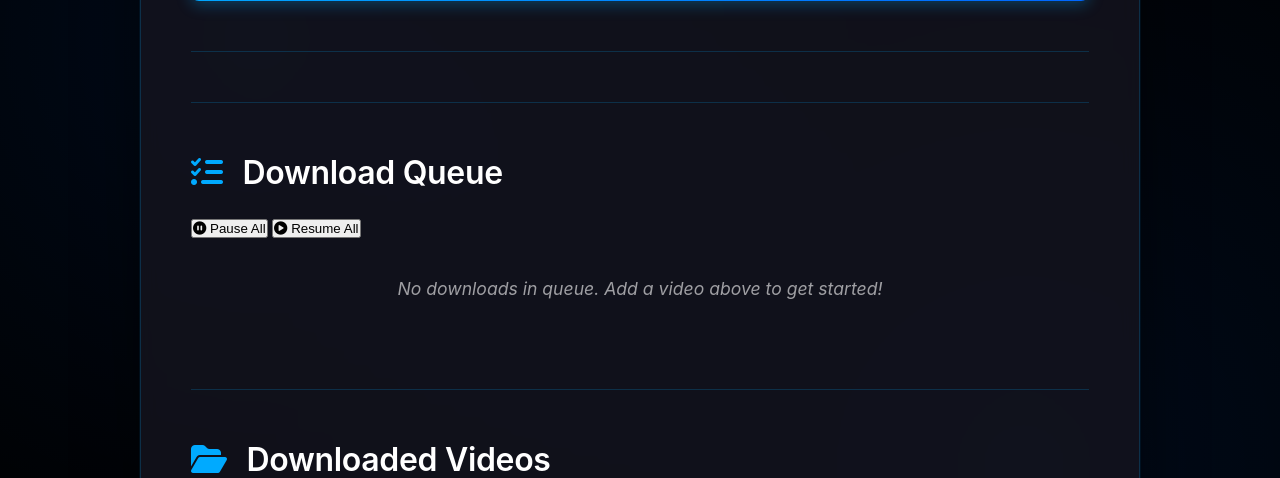
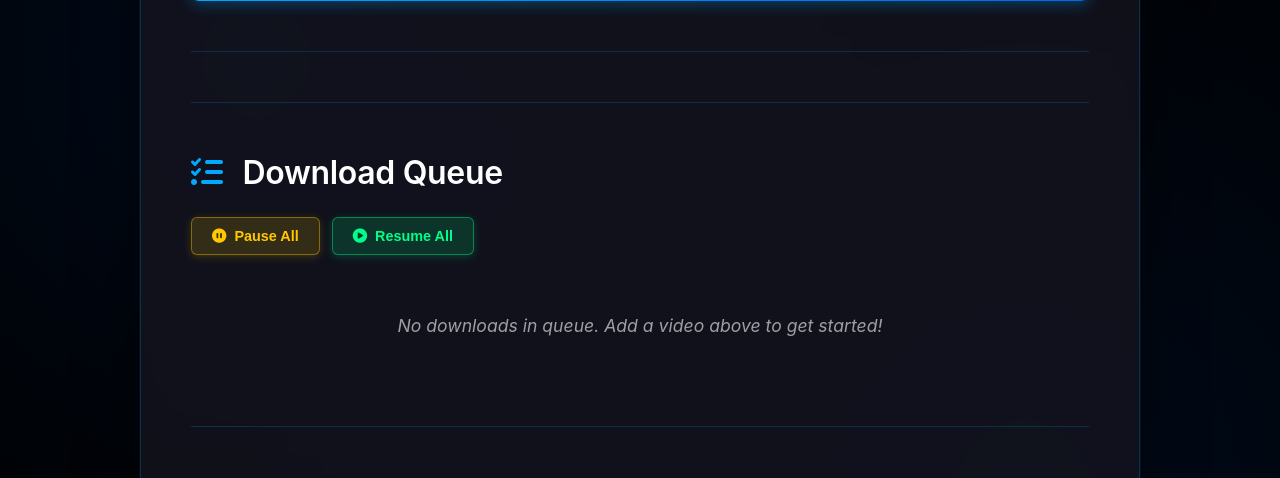
Before and after one commit to 1cbyc/youtube_downloader, a Flask app: page / in a window 1280 px wide. Shown: the part 671-1149 px from the top of the page. Run offline with Flask 3, Linux system fonts and the light colour scheme; data that the repository does not hold is empty.

Commit message:
fix(static\css): Update style.css

```diff
--- a/static/css/style.css
+++ b/static/css/style.css
@@ -439,6 +439,84 @@ body {
     flex-wrap: wrap;
 }
 
+.priority-buttons {
+    display: flex;
+    gap: 4px;
+    align-items: center;
+}
+
+.btn-priority {
+    background: rgba(255, 255, 255, 0.1);
+    border: 1px solid rgba(255, 255, 255, 0.2);
+    color: rgba(255, 255, 255, 0.8);
+    padding: 6px 10px;
+    border-radius: 4px;
+    cursor: pointer;
+    font-size: 0.8em;
+    transition: all 0.3s ease;
+    display: inline-flex;
+    align-items: center;
+    justify-content: center;
+    min-width: 32px;
+}
+
+.btn-priority:hover:not(:disabled) {
+    background: rgba(255, 255, 255, 0.2);
+    border-color: rgba(255, 255, 255, 0.4);
+    color: #ffffff;
+    transform: translateY(-1px);
+}
+
+.btn-priority:disabled {
+    opacity: 0.3;
+    cursor: not-allowed;
+}
+
+.queue-actions {
+    display: flex;
+    gap: 12px;
+    margin-bottom: 20px;
+    flex-wrap: wrap;
+}
+
+.btn-pause-all,
+.btn-resume-all {
+    background: rgba(255, 200, 0, 0.15);
+    border: 1px solid rgba(255, 200, 0, 0.4);
+    color: #ffc800;
+    padding: 10px 20px;
+    border-radius: 6px;
+    cursor: pointer;
+    font-weight: 600;
+    font-size: 0.9em;
+    transition: all 0.3s ease;
+    display: inline-flex;
+    align-items: center;
+    gap: 8px;
+    box-shadow: 0 2px 8px rgba(255, 200, 0, 0.2);
+}
+
+.btn-resume-all {
+    background: rgba(0, 255, 136, 0.15);
+    border-color: rgba(0, 255, 136, 0.4);
+    color: #00ff88;
+    box-shadow: 0 2px 8px rgba(0, 255, 136, 0.2);
+}
+
+.btn-pause-all:hover {
+    background: rgba(255, 200, 0, 0.25);
+    border-color: rgba(255, 200, 0, 0.6);
+    transform: translateY(-2px);
+    box-shadow: 0 4px 12px rgba(255, 200, 0, 0.3);
+}
+
+.btn-resume-all:hover {
+    background: rgba(0, 255, 136, 0.25);
+    border-color: rgba(0, 255, 136, 0.6);
+    transform: translateY(-2px);
+    box-shadow: 0 4px 12px rgba(0, 255, 136, 0.3);
+}
+
 .status-paused {
     border-left-color: #ffc800;
     background: rgba(255, 200, 0, 0.05);
```
